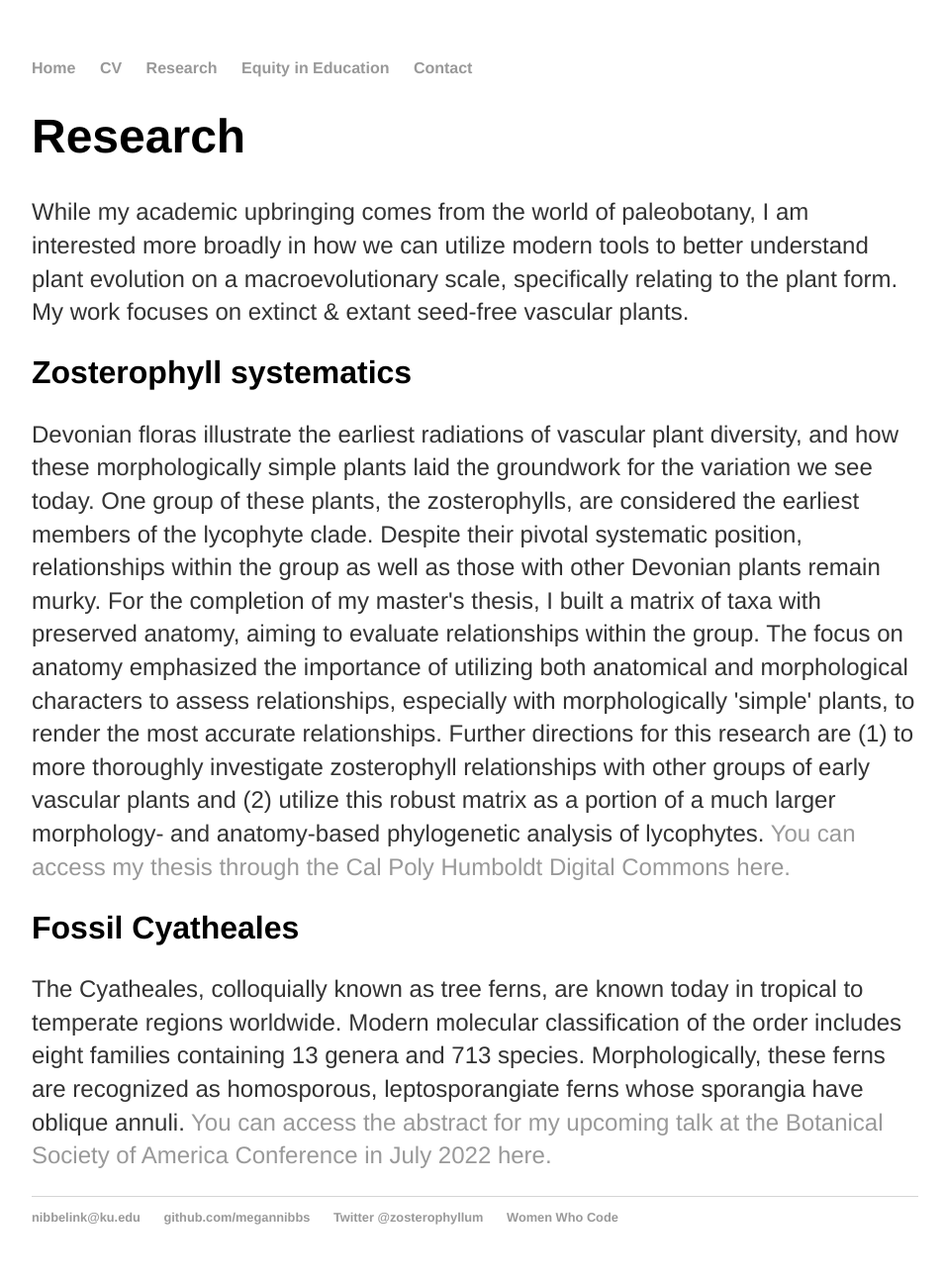
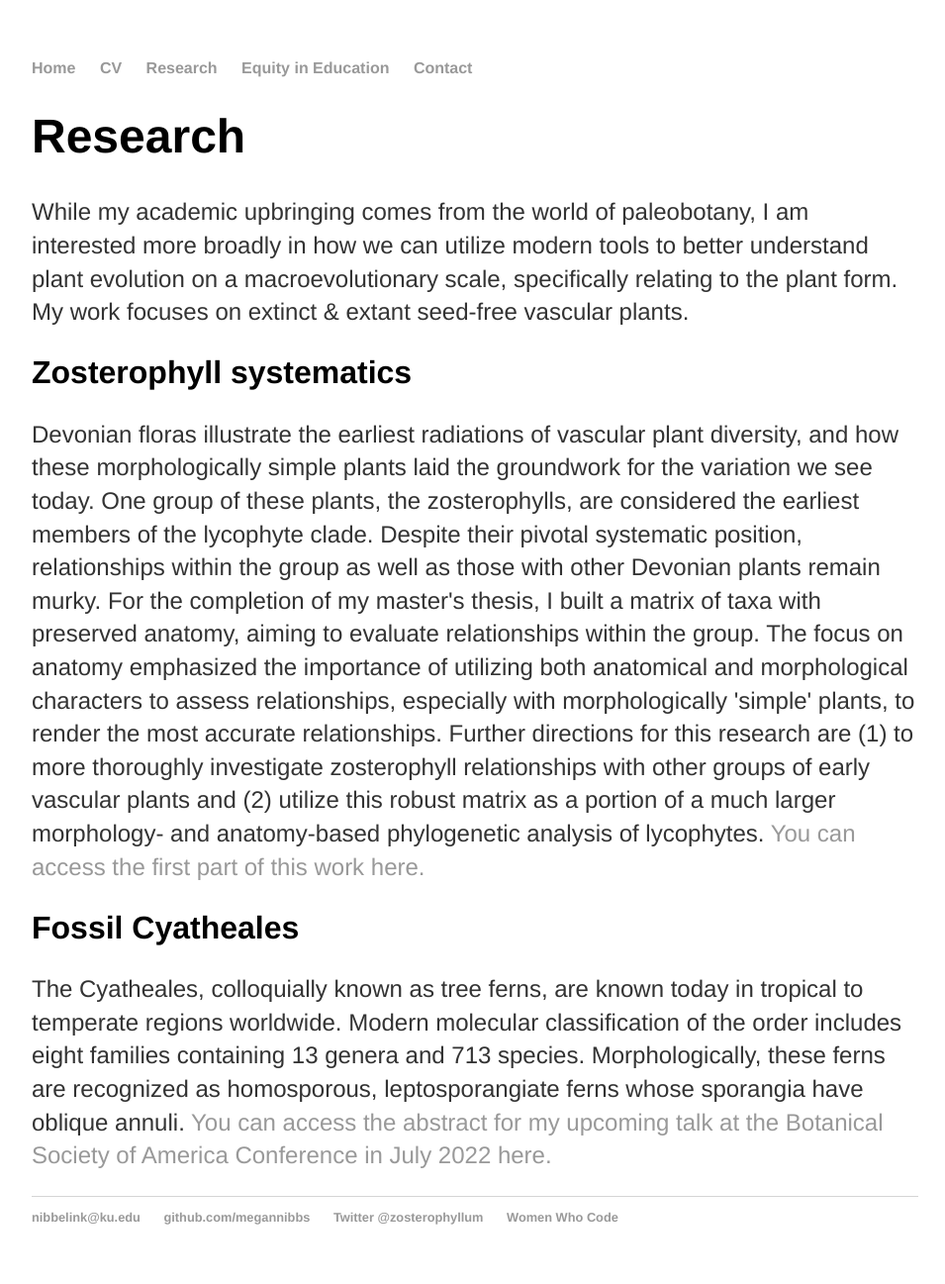
Before and after one commit to megannibbs/megannibbelink.github.io, a Jekyll site: the page built from pubs/index.html, in a window 1280 px wide. Shown: the whole page at 99% size, without its empty margins (160-1115 px from the left). Built offline with Jekyll 4.4.1, drawn with Linux system fonts in a browser that asks for light colours.

Commit message:
Update index.html

```diff
--- a/pubs/index.html
+++ b/pubs/index.html
@@ -16,7 +16,7 @@ title: Meg Nibbelink | Research
 		especially with morphologically 'simple' plants, to render the most accurate relationships.
 		Further directions for this research are (1) to more thoroughly investigate zosterophyll relationships with other groups of early vascular plants
 		and (2) utilize this robust matrix as a portion of a much larger morphology- and anatomy-based phylogenetic analysis of lycophytes.
-		<a href="https://digitalcommons.humboldt.edu/etd/534/">You can access my thesis through the Cal Poly Humboldt Digital Commons here.</a></p>
+		<a href="https://www.journals.uchicago.edu/doi/10.1086/720384">You can access the first part of this work here.</a></p>
 
 	<h2>Fossil Cyatheales</h2>
 	<p>The Cyatheales, colloquially known as tree ferns, are known today in tropical to temperate regions worldwide. Modern molecular classification of the order
```
